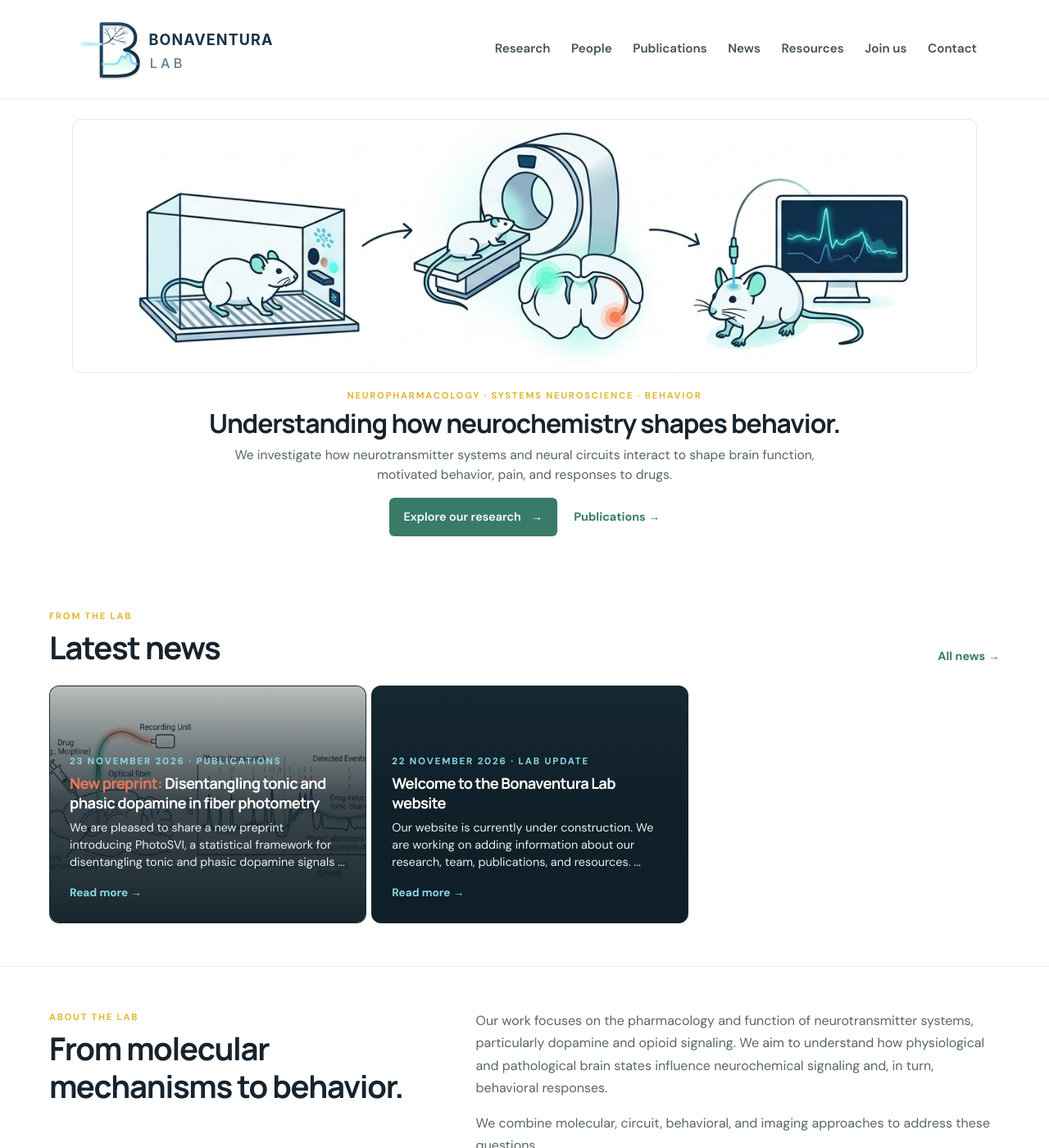
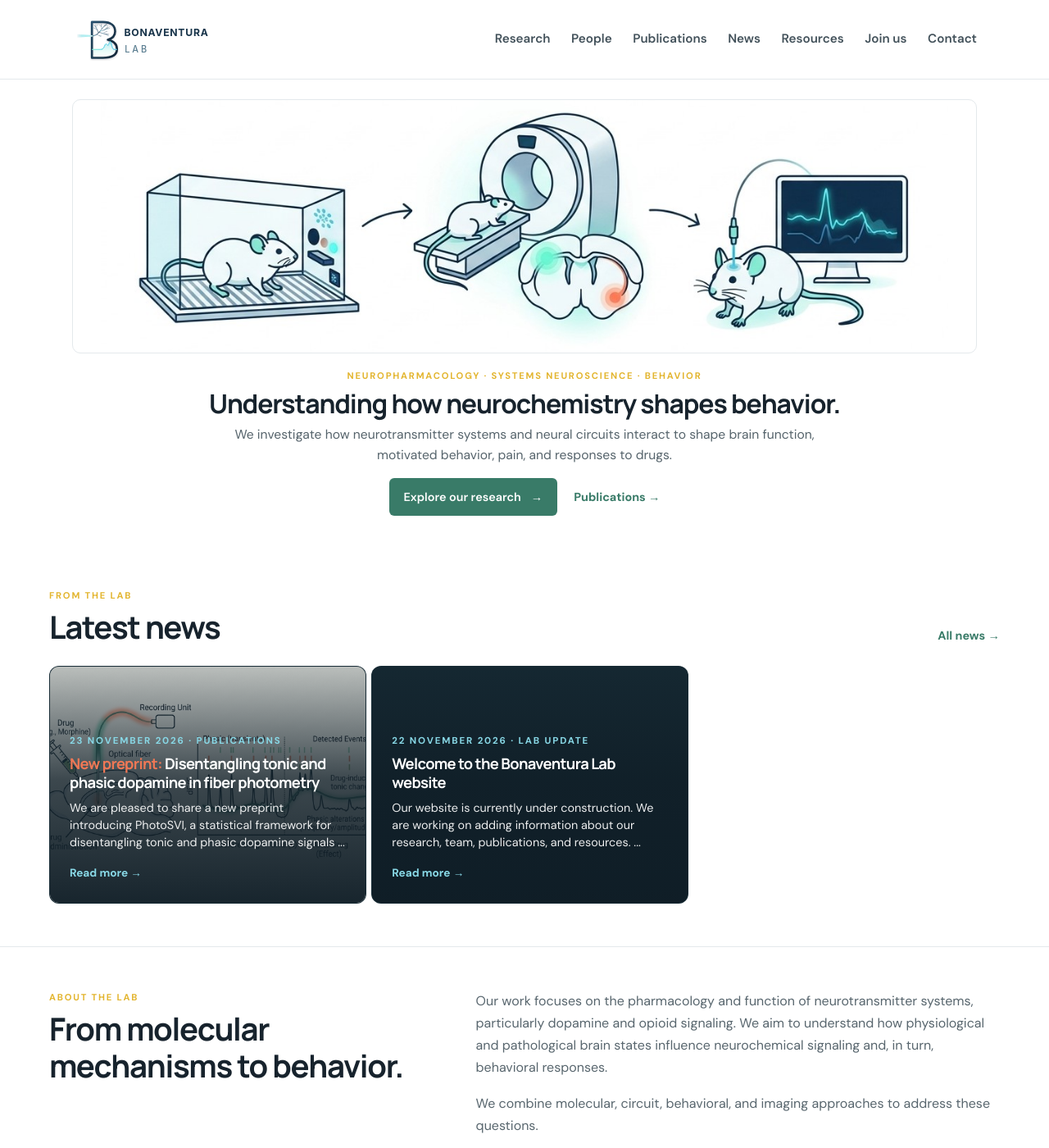
Before and after one commit to BonaventuraLab/BonaventuraLab.github.io, a Jekyll site: the page built from index.md, in a window 1280 px wide and 1400 px high. Shown: the whole window at 82% size. Built offline with Jekyll 4.4.1, drawn with Linux system fonts in a browser that asks for light colours.

Commit message:
Update main.css

```diff
--- a/assets/css/main.css
+++ b/assets/css/main.css
@@ -236,7 +236,7 @@ main { min-height: 60vh; }
 .card-number{font-size:.72rem;letter-spacing:.1em;color:var(--mustard);font-weight:700}
 .research-card p,.news-preview p{font-size:.92rem;color:var(--muted)}
 
-.research-card--media{
+a.research-card--media{
   position:relative;
   aspect-ratio:1/1;
   overflow:hidden;
@@ -250,13 +250,13 @@ main { min-height: 60vh; }
   text-decoration:none;
   transition:transform .25s ease,box-shadow .25s ease,opacity .35s ease;
 }
-.research-card--media.is-hidden{display:none}
-.research-card--media.is-fading{opacity:.35}
-.research-card--media:hover{transform:translateY(-3px);box-shadow:0 12px 24px rgba(12,27,40,.18);text-decoration:none}
-.research-card--media:focus-visible{outline:3px solid var(--accent-dark);outline-offset:3px}
-.research-card__bg{position:absolute;inset:0;width:100%;height:100%;object-fit:cover;transition:transform .35s ease;z-index:0}
-.research-card--media:hover .research-card__bg{transform:scale(1.04)}
-.research-card__scrim{
+a.research-card--media.is-hidden{display:none}
+a.research-card--media.is-fading{opacity:.35}
+a.research-card--media:hover{transform:translateY(-3px);box-shadow:0 12px 24px rgba(12,27,40,.18);text-decoration:none}
+a.research-card--media:focus-visible{outline:3px solid var(--accent-dark);outline-offset:3px}
+img.research-card__bg{position:absolute;inset:0;width:100%;height:100%;object-fit:cover;transition:transform .35s ease;z-index:0}
+a.research-card--media:hover img.research-card__bg{transform:scale(1.04)}
+div.research-card__scrim{
   position:absolute;
   inset:0;
   background:linear-gradient(
@@ -267,13 +267,13 @@ main { min-height: 60vh; }
   );
   z-index:1;
 }
-.research-card__content{position:relative;z-index:2;width:100%;padding-top:28px}
+div.research-card__content{position:relative;z-index:2;width:100%;padding-top:28px}
 .research-card__meta{display:flex;align-items:center;justify-content:space-between;margin-bottom:6px}
-.research-card--media .card-number{font-size:.75rem;font-weight:700;letter-spacing:.08em;color:#88d8e6}
+a.research-card--media .card-number{font-size:.75rem;font-weight:700;letter-spacing:.08em;color:#88d8e6}
 .research-card__arrow{font-size:.95rem;color:#88d8e6;opacity:.8;transition:transform .25s ease,opacity .25s ease}
-.research-card--media:hover .research-card__arrow{opacity:1;transform:translateX(3px)}
-.research-card--media h3{margin:0 0 8px;font-size:1.2rem;line-height:1.25;color:#ffffff}
-.research-card--media p{margin:0;font-size:.9rem;line-height:1.45;color:rgba(255,255,255,0.92)}
+a.research-card--media:hover .research-card__arrow{opacity:1;transform:translateX(3px)}
+a.research-card--media h3{margin:0 0 8px;font-size:1.2rem;line-height:1.25;color:#ffffff}
+a.research-card--media p{margin:0;font-size:.9rem;line-height:1.45;color:rgba(255,255,255,0.92)}
 
 /* News */
 
@@ -281,8 +281,8 @@ main { min-height: 60vh; }
 .news-preview{border-top:2px solid var(--line);padding-top:20px}
 .news-preview h3 a{color:var(--ink)}
 
-.news-preview-grid--media{display:grid;grid-template-columns:repeat(3,minmax(0,1fr));gap:20px}
-.news-preview-card{
+div.news-preview-grid--media{display:grid;grid-template-columns:repeat(3,minmax(0,1fr));gap:20px}
+a.news-preview-card{
   position:relative;
   min-height:290px;
   aspect-ratio:4/3;
@@ -297,15 +297,15 @@ main { min-height: 60vh; }
   text-decoration:none;
   transition:transform .25s ease,box-shadow .25s ease,border-color .25s ease;
 }
-.news-preview-card:hover{
+a.news-preview-card:hover{
   transform:translateY(-3px);
   box-shadow:0 12px 24px rgba(12,27,40,.16);
   border-color:var(--accent-dark);
   text-decoration:none;
 }
-.news-preview-card__bg{position:absolute;inset:0;width:100%;height:100%;object-fit:cover;transition:transform .35s ease;z-index:0}
-.news-preview-card:hover .news-preview-card__bg{transform:scale(1.03)}
-.news-preview-card__scrim{
+img.news-preview-card__bg{position:absolute;inset:0;width:100%;height:100%;max-width:none;max-height:none;object-fit:cover;transition:transform .35s ease;z-index:0}
+a.news-preview-card:hover img.news-preview-card__bg{transform:scale(1.03)}
+div.news-preview-card__scrim{
   position:absolute;
   inset:0;
   background:linear-gradient(
@@ -316,10 +316,10 @@ main { min-height: 60vh; }
   );
   z-index:1;
 }
-.news-preview-card__content{position:relative;z-index:2;width:100%;padding-top:28px}
-.news-preview-card .eyebrow{color:#88d8e6;font-size:.72rem;margin:0 0 6px}
-.news-preview-card h3{margin:0 0 8px;font-size:1.15rem;line-height:1.28;color:#ffffff}
-.news-preview-card p:not(.eyebrow){margin:0 0 12px;font-size:.9rem;line-height:1.45;color:rgba(255,255,255,0.92)}
+div.news-preview-card__content{position:relative;z-index:2;width:100%;padding-top:28px}
+a.news-preview-card .eyebrow{color:#88d8e6;font-size:.72rem;margin:0 0 6px}
+a.news-preview-card h3{margin:0 0 8px;font-size:1.15rem;line-height:1.28;color:#ffffff}
+a.news-preview-card p:not(.eyebrow){margin:0 0 12px;font-size:.9rem;line-height:1.45;color:rgba(255,255,255,0.92)}
 .news-preview-card__link{display:inline-block;font-size:.85rem;font-weight:700;color:#88d8e6}
 
 /* Dark section */
@@ -410,4 +410,85 @@ main { min-height: 60vh; }
 
 .news-item-image-link:hover {
   border-color: var(--accent-dark);
-  transform: translateY(-2
+  transform: translateY(-2px);
+}
+
+.news-item-image {
+  display: block;
+  width: 100%;
+  height: 100%;
+  object-fit: contain;
+}
+
+/* Footer */
+
+.site-footer{background:var(--soft);border-top:1px solid var(--line)}
+.footer-inner{max-width:var(--max);margin:auto;padding:35px 28px;display:grid;grid-template-columns:1fr auto;gap:10px 30px}
+.footer-inner p{font-size:.83rem;color:var(--muted);margin:4px 0}
+.copyright{grid-column:1/-1;border-top:1px solid var(--line);padding-top:15px;margin-top:15px!important}
+.footer-links{align-items:start}
+
+/* Responsive */
+
+@media(max-width:900px){
+  .site-nav{gap:12px}
+  .site-nav a{font-size:.75rem}
+  .section{padding:44px 24px}
+  .section-intro{grid-template-columns:1fr;gap:20px}
+  .research-grid,div.news-preview-grid--media{grid-template-columns:repeat(2,minmax(0,1fr))}
+}
+
+@media(max-width:700px){
+  .header-inner{padding:14px 20px}
+  .menu-toggle{display:block}
+  .site-nav{display:none;position:absolute;top:100%;left:0;right:0;background:white;border-bottom:1px solid var(--line);padding:15px 22px 22px;flex-direction:column;align-items:flex-start}
+  .site-nav.is-open{display:flex}
+  .site-nav a{font-size:.9rem}
+  .hero{padding:18px 20px 28px}
+  .hero-banner,
+  .hero-banner img{max-height:210px}
+  .hero-copy{text-align:left}
+  .hero-actions{justify-content:flex-start}
+  .section{padding:36px 20px}
+  .section-title-row{flex-direction:column;align-items:flex-start;gap:10px;margin-bottom:20px}
+  .section-dark{padding-top:44px;padding-bottom:44px}
+  .news-preview-grid,.people-grid,.resource-grid{grid-template-columns:1fr}
+  .news-item.has-image{grid-template-columns:1fr;gap:16px}
+  .research-card{min-height:0}
+  .page-hero{padding:55px 22px 45px}
+  .content-wrap{padding:38px 22px 65px}
+  .feature-row{grid-template-columns:1fr}
+  .feature-row img{height:180px}
+  .footer-inner{padding:30px 22px;grid-template-columns:1fr}
+  .copyright{grid-column:auto}
+}
+
+@media(max-width:560px){
+  .research-grid,div.news-preview-grid--media{grid-template-columns:1fr}
+  a.research-card--media,a.news-preview-card{aspect-ratio:4/3;min-height:240px}
+}
+
+.site-logo {
+  display: block;
+  width: 190px;
+  height: auto;
+  max-height: 65px;
+  object-fit: contain;
+}
+
+.brand {
+  display: flex;
+  align-items: center;
+}
+
+@media (max-width: 700px) {
+  .site-logo {
+    width: 155px;
+    max-height: 55px;
+  }
+}
+
+/* Expandable biographies */
+
+.person-bio {
+  margin:
```
